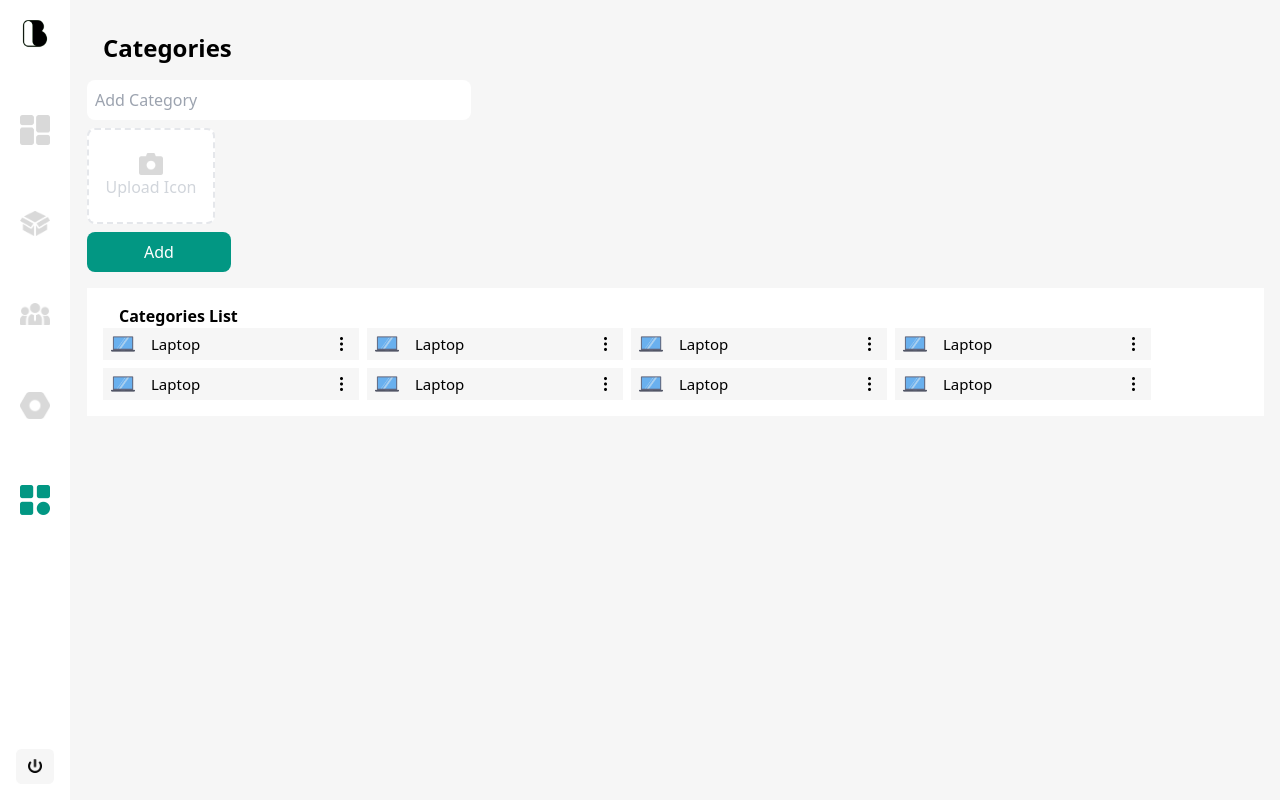
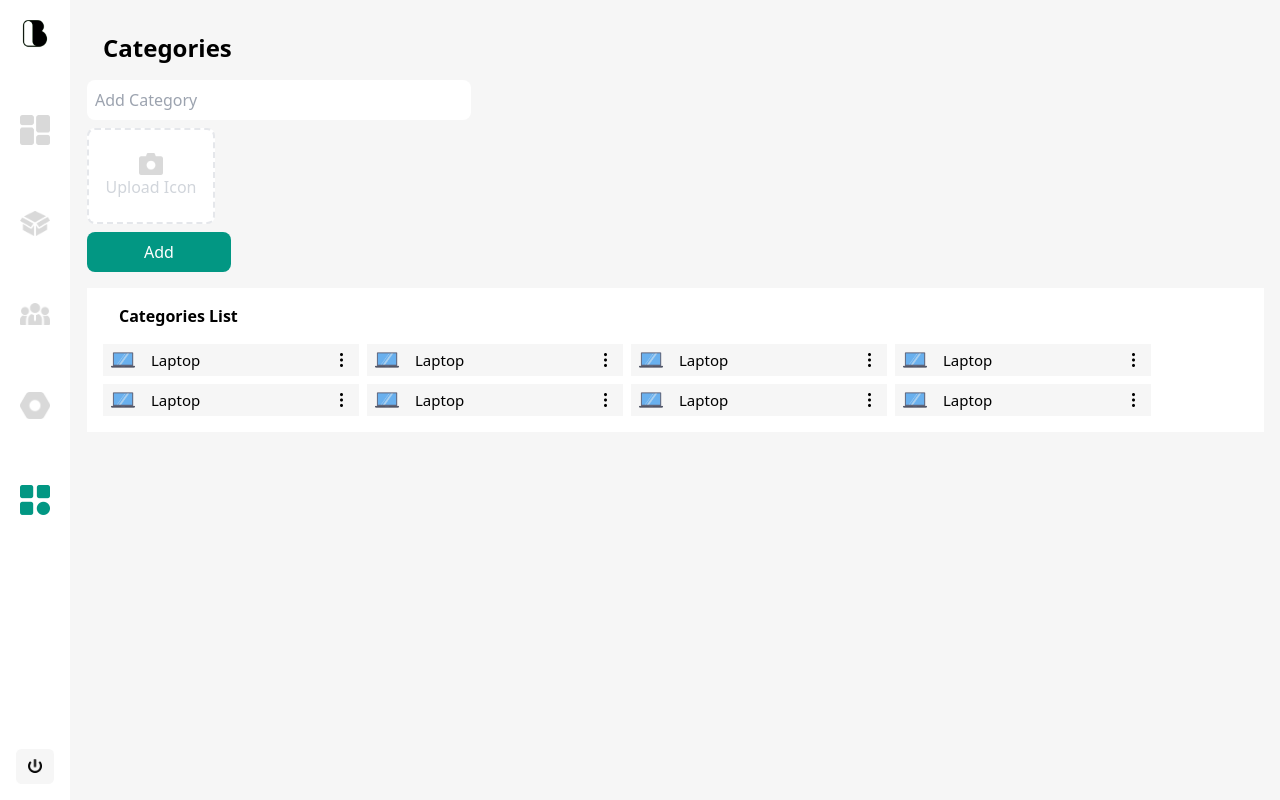
Before and after one commit to AbdulWadood2/balizaarAdmin, a React (Create React App) app: page /dashboard in a window 1280 px wide. Built offline with nearby package versions, Linux system fonts and the light colour scheme.

Commit message:
reponsiveness of logout and category page is done

```diff
--- a/src/components/Category/CategoryCard.jsx
+++ b/src/components/Category/CategoryCard.jsx
@@ -5,7 +5,7 @@ import threeDots from "../../assets/categories/threeDots.png";
 function CategoryCard({ isOpen, clickDots }) {
   return (
     <>
-      <div className="flex items-center text-[15px] bg-back-color px-2 py-1 w-52 sm:w-64 justify-between ">
+      <div className="flex items-center text-[15px] bg-back-color px-2 py-1 max-[352px]:w-40 min-[352px]:w-52 sm:w-64 justify-between ">
         <div className="flex items-center gap-2">
           <img src={laptopscreen} alt="laptopscreen" className="w-6" />
           <div className="ml-2 text-[15px]">Laptop</div>
--- a/src/components/logout/Logout.jsx
+++ b/src/components/logout/Logout.jsx
@@ -47,7 +47,7 @@ const Logout = ({ handleLogout }) => {
           </div>
         </div>
         {/* The message and buttons */}
-        <div className="text-black">Are you sure you want to logout?</div>{" "}
+        <div className="text-black text-center">Are you sure you want to logout?</div>{" "}
         {/* Ensuring text visibility */}
         <div className="flex flex-col w-[70%] gap-4">
           <button
--- a/src/pages/dashboard/Category.jsx
+++ b/src/pages/dashboard/Category.jsx
@@ -31,7 +31,7 @@ function Category() {
             Add
           </button>
         </div>
-        <div className="bg-white p-4 mt-4 h-[50%]">
+        <div className="bg-white p-4 mt-4 h-[50%] flex flex-col gap-4">
           <div className="font-extrabold px-4">Categories List</div>
           <div className="flex flex-wrap gap-2">
             {[...Array(8)].map((_, index) => (
```
